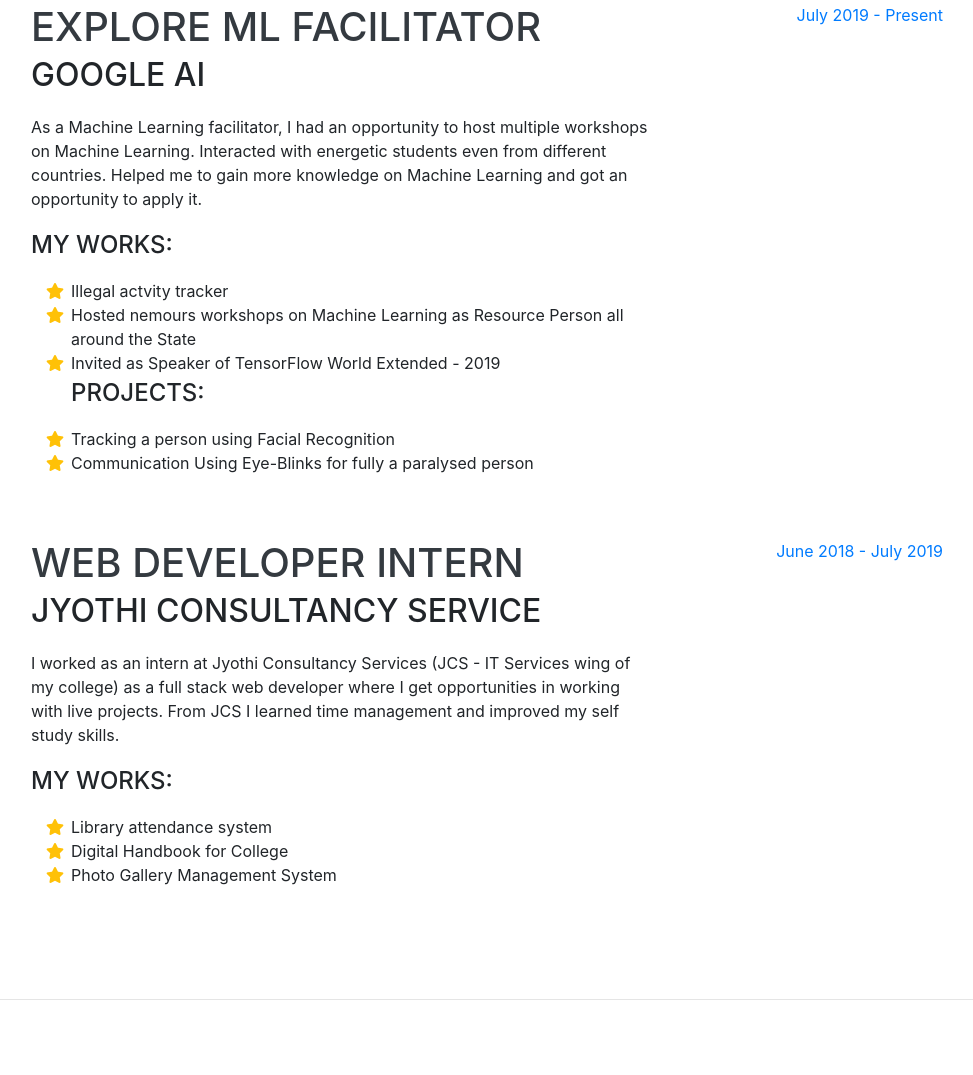
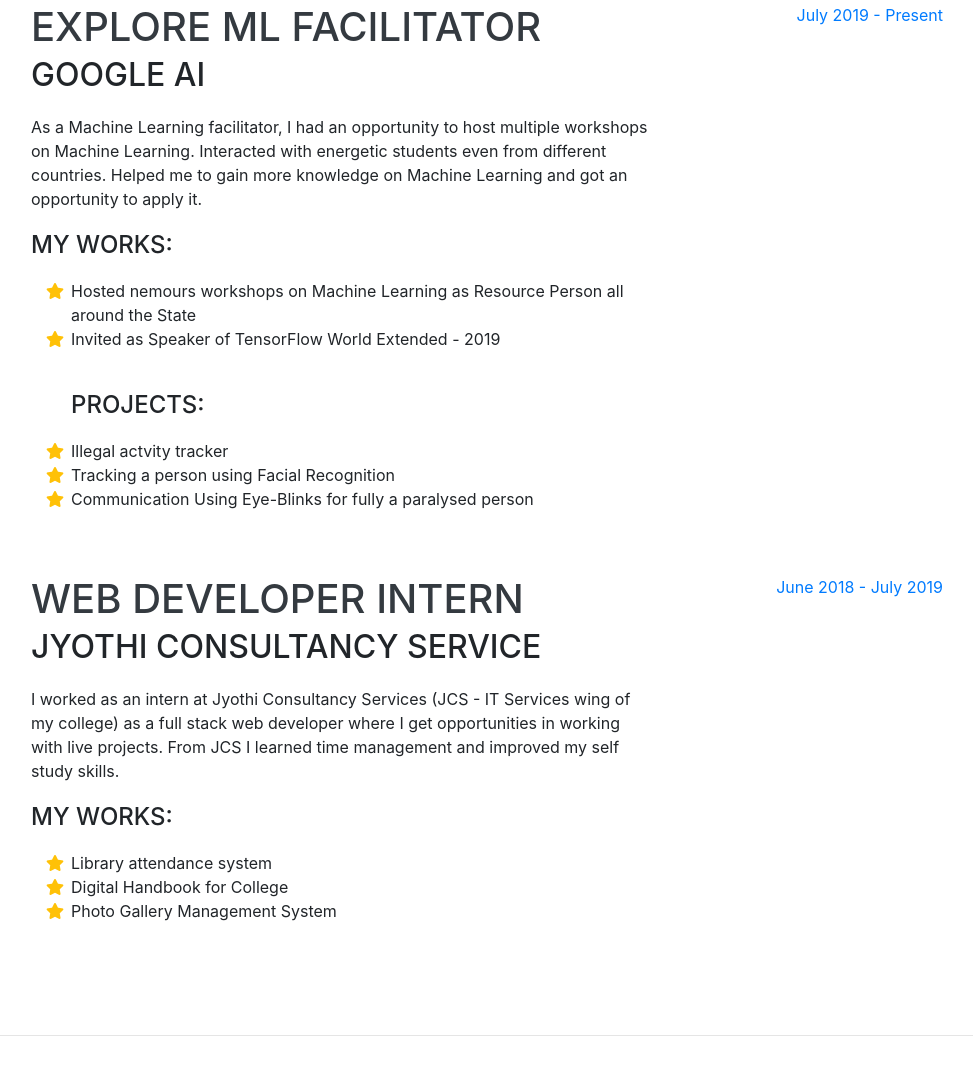
Before and after one commit to sreeragrnandan/sreeragrnandan.github.io, a website with bundled scripts: page index.html in a window 1280 px wide. Shown: the part 932-2007 px from the top of the page, without its empty margins (289-1262 px from the left). Built offline with nearby package versions, Linux system fonts and the light colour scheme; a web font is replaced by a local one.

Commit message:
Update index.html

```diff
--- a/index.html
+++ b/index.html
@@ -134,10 +134,7 @@
                 Machine Learning and got an opportunity to apply it.
                  <div class="subheading mb-3">My Works:</div>
               <ul class="fa-ul mb-0">
-                  <li>
-                       <i class="fa-li fa fa-star text-warning"></i>
-                        Illegal actvity tracker
-                  </li>
+
                   <li>
                        <i class="fa-li fa fa-star text-warning"></i>
                         Hosted nemours workshops on Machine Learning as Resource Person all around the State
@@ -146,7 +143,11 @@
                        <i class="fa-li fa fa-star text-warning"></i>
                         Invited as Speaker of TensorFlow World Extended - 2019
                   </li>
-                  <div class="subheading mb-3">Projects:</div>
+                  <div class="subheading mb-3"><br/>Projects:</div>
+                  <li>
+                       <i class="fa-li fa fa-star text-warning"></i>
+                        Illegal actvity tracker
+                  </li>
                   <li>
                        <i class="fa-li fa fa-star text-warning"></i>
                         Tracking a person using Facial Recognition
```
